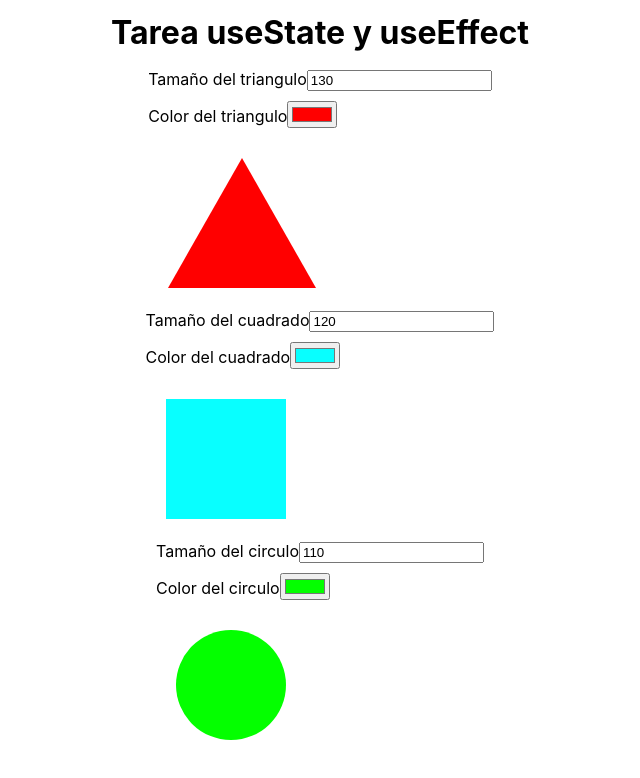
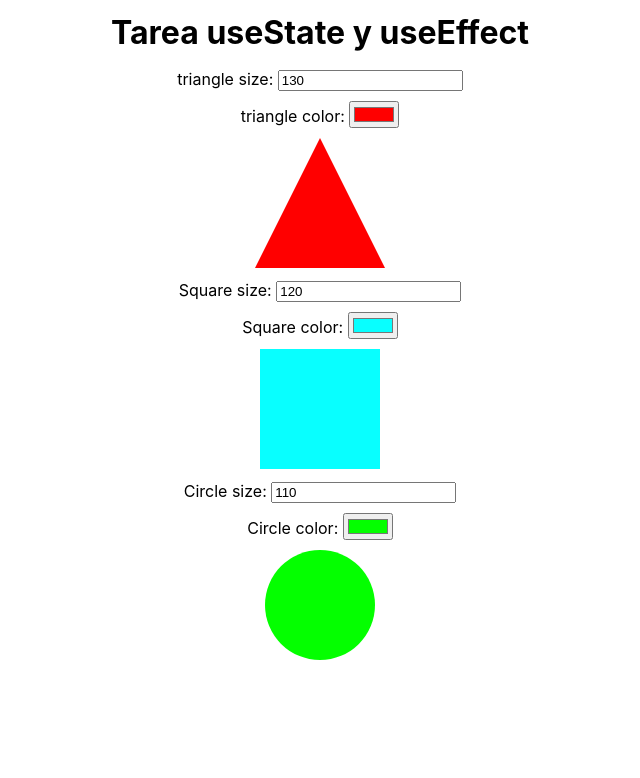
Before and after one commit to BoccoSantiago/ra-m2-usestate-useeffect, a React (Vite) app: page / in a window 1280 px wide. Shown: the top 778 px of the page, without its empty margins (320-960 px from the left). Built offline with nearby package versions, Linux system fonts and the light colour scheme.

Commit message:
Primera correccion

```diff
--- a/src/components/Circle.jsx
+++ /dev/null
@@ -1,50 +0,0 @@
-import React from 'react'
-import PropTypes from 'prop-types'
-
-function Circle({ size, color, handleChange }) {
-  const styleCircle = {
-    margin: '20px',
-    width: `${size}px`,
-    height: `${size}px`,
-    backgroundColor: color,
-    borderRadius: '50%',
-  }
-  return (
-    <div
-      style={{
-        display: 'flex',
-        flexDirection: 'column',
-        justifyContent: 'center',
-        gap: '10px',
-      }}
-    >
-      <label htmlFor="circle">
-        Tamaño del circulo
-        <input
-          name="circleSize"
-          value={size}
-          type="number"
-          onChange={handleChange}
-        />
-      </label>
-      <label htmlFor="circle">
-        Color del circulo
-        <input
-          name="circleColor"
-          value={color}
-          type="color"
-          onChange={handleChange}
-        />
-      </label>
-      <div style={styleCircle} />
-    </div>
-  )
-}
-
-Circle.propTypes = {
-  size: PropTypes.number.isRequired,
-  color: PropTypes.string.isRequired,
-  handleChange: PropTypes.func.isRequired,
-}
-
-export default Circle
--- a/src/components/Forms.jsx
+++ b/src/components/Forms.jsx
@@ -3,9 +3,12 @@
 /* eslint-disable no-alert */
 /* eslint-disable react/jsx-no-bind */
 import React, { useEffect, useState } from 'react'
-import Square from './Square'
-import Triangle from './Triangle'
-import Circle from './Circle'
+import Square from './atoms/Square'
+import Triangle from './atoms/Triangle'
+import Circle from './atoms/Circle'
+import InputColor from './atoms/InputColor'
+import InputNumber from './atoms/InputNumber'
+import Label from './atoms/Label'
 
 function Forms() {
   const [change, setChange] = useState({
@@ -36,13 +39,13 @@ function Forms() {
 
   useEffect(() => {
     if (triangleSize == circleSize && triangleSize == squareSize) {
-      alert('todos los tamaños son iguales')
+      alert('Todos los tamaños son iguales')
     }
   }, [circleSize, squareSize, triangleSize])
 
   useEffect(() => {
     if (triangleColor == circleColor && triangleColor == squareColor) {
-      alert('todos los colores son iguales')
+      alert('Todos los colores son iguales')
     }
   }, [circleColor, squareColor, triangleColor])
 
@@ -54,23 +57,56 @@ function Forms() {
           display: 'flex',
           flexDirection: 'column',
           alignItems: 'center',
+          gap: '10px',
         }}
       >
-        <Triangle
+        <Label htmlFor="triangleSize" title="triangle size: ">
+          <InputNumber
+            name="triangleSize"
             size={triangleSize}
+            onChange={handleChange}
+          />
+        </Label>
+        <Label htmlFor="triangleColor" title="triangle color: ">
+          <InputColor
+            name="triangleColor"
             color={triangleColor}
-          handleChange={handleChange}
+            onChange={handleChange}
           />
-        <Square
+        </Label>
+        <Triangle name="triangle" size={triangleSize} color={triangleColor} />
+
+        <Label htmlFor="squareSize" title="Square size: ">
+          <InputNumber
+            name="squareSize"
             size={squareSize}
+            onChange={handleChange}
+          />
+        </Label>
+        <Label htmlFor="squareColor" title="Square color: ">
+          <InputColor
+            name="squareColor"
             color={squareColor}
-          handleChange={handleChange}
+            onChange={handleChange}
           />
-        <Circle
+        </Label>
+        <Square name="square" size={squareSize} color={squareColor} />
+
+        <Label htmlFor="circleSize" title="Circle size: ">
+          <InputNumber
+            name="circleSize"
             size={circleSize}
+            onChange={handleChange}
+          />
+        </Label>
+        <Label htmlFor="circleColor" title="Circle color: ">
+          <InputColor
+            name="circleColor"
             color={circleColor}
-          handleChange={handleChange}
+            onChange={handleChange}
           />
+        </Label>
+        <Circle name="circle" size={circleSize} color={circleColor} />
       </div>
     </div>
   )
--- a/src/components/Square.jsx
+++ /dev/null
@@ -1,49 +0,0 @@
-import React from 'react'
-import PropTypes from 'prop-types'
-
-function Square({ size, color, handleChange }) {
-  const styleSquare = {
-    margin: '20px',
-    width: `${size}px`,
-    height: `${size}px`,
-    backgroundColor: color,
-  }
-  return (
-    <div
-      style={{
-        display: 'flex',
-        flexDirection: 'column',
-        justifyContent: 'center',
-        gap: '10px',
-      }}
-    >
-      <label htmlFor="square">
-        Tamaño del cuadrado
-        <input
-          name="squareSize"
-          value={size}
-          type="number"
-          onChange={handleChange}
-        />
-      </label>
-      <label htmlFor="square">
-        Color del cuadrado
-        <input
-          name="squareColor"
-          value={color}
-          type="color"
-          onChange={handleChange}
-        />
-      </label>
-      <div style={styleSquare} />
-    </div>
-  )
-}
-
-Square.propTypes = {
-  size: PropTypes.number.isRequired,
-  color: PropTypes.string.isRequired,
-  handleChange: PropTypes.func.isRequired,
-}
-
-export default Square
--- a/src/components/Triangle.jsx
+++ /dev/null
@@ -1,51 +0,0 @@
-import React from 'react'
-import PropTypes from 'prop-types'
-
-function Triangle({ size, color, handleChange }) {
-  const styleTriangle = {
-    margin: '20px',
-    width: '0',
-    borderBottom: `${size}px solid ${color}`,
-    borderLeft: `${size / 1.75}px solid transparent`,
-    borderRight: `${size / 1.75}px solid transparent`,
-  }
-
-  return (
-    <div
-      style={{
-        display: 'flex',
-        flexDirection: 'column',
-        justifyContent: 'center',
-        gap: '10px',
-      }}
-    >
-      <label htmlFor="triangle">
-        Tamaño del triangulo
-        <input
-          name="triangleSize"
-          value={size}
-          type="number"
-          onChange={handleChange}
-        />
-      </label>
-      <label htmlFor="triangle">
-        Color del triangulo
-        <input
-          name="triangleColor"
-          value={color}
-          type="color"
-          onChange={handleChange}
-        />
-      </label>
-      <div style={styleTriangle} />
-    </div>
-  )
-}
-
-Triangle.propTypes = {
-  size: PropTypes.number.isRequired,
-  color: PropTypes.string.isRequired,
-  handleChange: PropTypes.func.isRequired,
-}
-
-export default Triangle
--- /dev/null
+++ b/src/components/atoms/Circle.jsx
@@ -0,0 +1,17 @@
+import React from 'react'
+import PropTypes from 'prop-types'
+
+function Circle({ size, color }) {
+  return (
+    <svg height={size} width={size}>
+      <circle cx={size / 2} cy={size / 2} r={size / 2} fill={color} />
+    </svg>
+  )
+}
+
+Circle.propTypes = {
+  size: PropTypes.oneOfType([PropTypes.number, PropTypes.string]).isRequired,
+  color: PropTypes.string.isRequired,
+}
+
+export default Circle
--- /dev/null
+++ b/src/components/atoms/InputColor.jsx
@@ -0,0 +1,14 @@
+import React from 'react'
+import PropTypes from 'prop-types'
+
+function InputColor({ name, color, onChange }) {
+  return <input name={name} value={color} type="color" onChange={onChange} />
+}
+
+InputColor.propTypes = {
+  name: PropTypes.string.isRequired,
+  color: PropTypes.string.isRequired,
+  onChange: PropTypes.func.isRequired,
+}
+
+export default InputColor
--- /dev/null
+++ b/src/components/atoms/InputNumber.jsx
@@ -0,0 +1,16 @@
+import React from 'react'
+import PropTypes from 'prop-types'
+
+function InputNumber({ name, size, onChange }) {
+  return (
+    <input min={0} name={name} value={size} type="number" onChange={onChange} />
+  )
+}
+
+InputNumber.propTypes = {
+  size: PropTypes.oneOfType([PropTypes.number, PropTypes.string]).isRequired,
+  name: PropTypes.string.isRequired,
+  onChange: PropTypes.func.isRequired,
+}
+
+export default InputNumber
--- /dev/null
+++ b/src/components/atoms/Label.jsx
@@ -0,0 +1,19 @@
+import React from 'react'
+import PropTypes from 'prop-types'
+
+function Label({ htmlFor, title, children }) {
+  return (
+    <label htmlFor={htmlFor}>
+      {title}
+      {children}
+    </label>
+  )
+}
+
+Label.propTypes = {
+  htmlFor: PropTypes.string.isRequired,
+  title: PropTypes.string.isRequired,
+  children: PropTypes.node.isRequired,
+}
+
+export default Label
--- /dev/null
+++ b/src/components/atoms/Square.jsx
@@ -0,0 +1,23 @@
+import React from 'react'
+import PropTypes from 'prop-types'
+
+function Square({ size, color }) {
+  return (
+    <svg width={size} height={size}>
+      <rect
+        width={size}
+        height={size}
+        style={{
+          fill: `${color}`,
+        }}
+      />
+    </svg>
+  )
+}
+
+Square.propTypes = {
+  size: PropTypes.oneOfType([PropTypes.number, PropTypes.string]).isRequired,
+  color: PropTypes.string.isRequired,
+}
+
+export default Square
--- /dev/null
+++ b/src/components/atoms/Triangle.jsx
@@ -0,0 +1,20 @@
+import React from 'react'
+import PropTypes from 'prop-types'
+
+function Triangle({ size, color }) {
+  return (
+    <svg id="triangle" width={size} height={size}>
+      <polygon
+        points={`${size / 2},0 0,${size} ${size},${size}`}
+        fill={color}
+      />
+    </svg>
+  )
+}
+
+Triangle.propTypes = {
+  size: PropTypes.oneOfType([PropTypes.number, PropTypes.string]).isRequired,
+  color: PropTypes.string.isRequired,
+}
+
+export default Triangle
```
Lines whose indentation alone changed are shown as unchanged.
